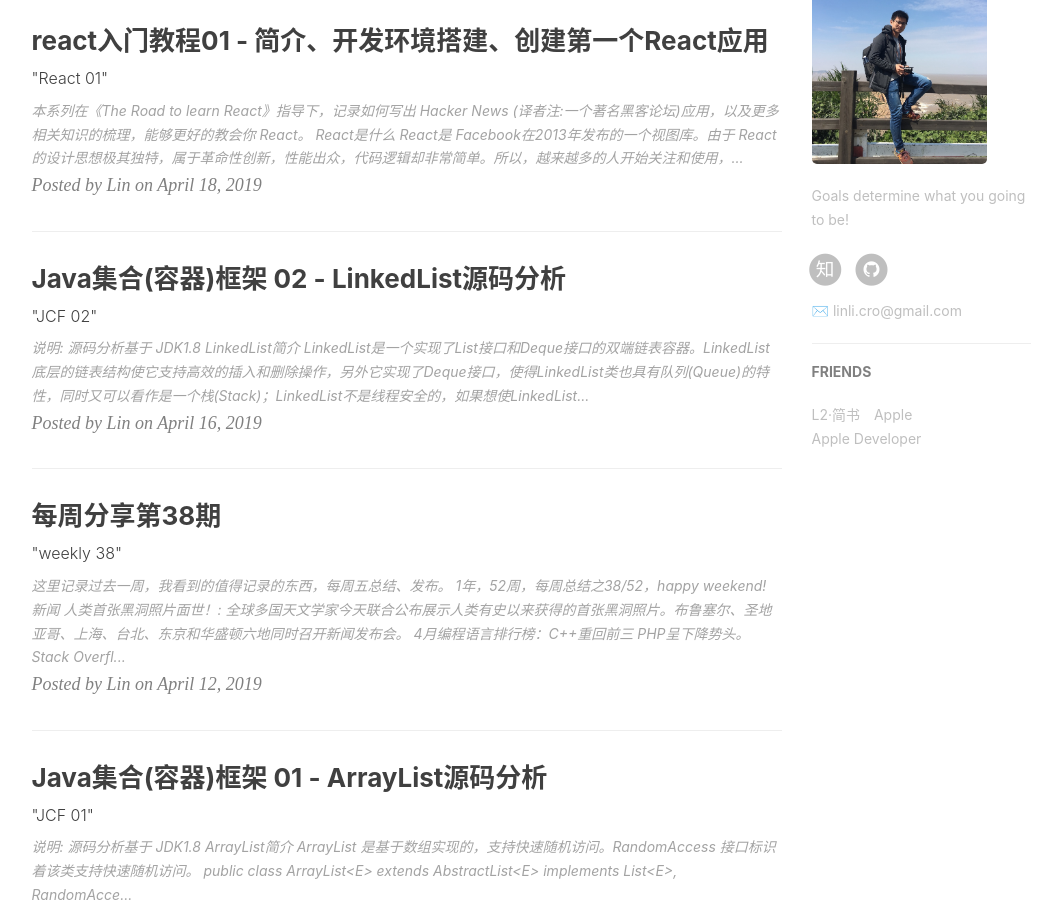
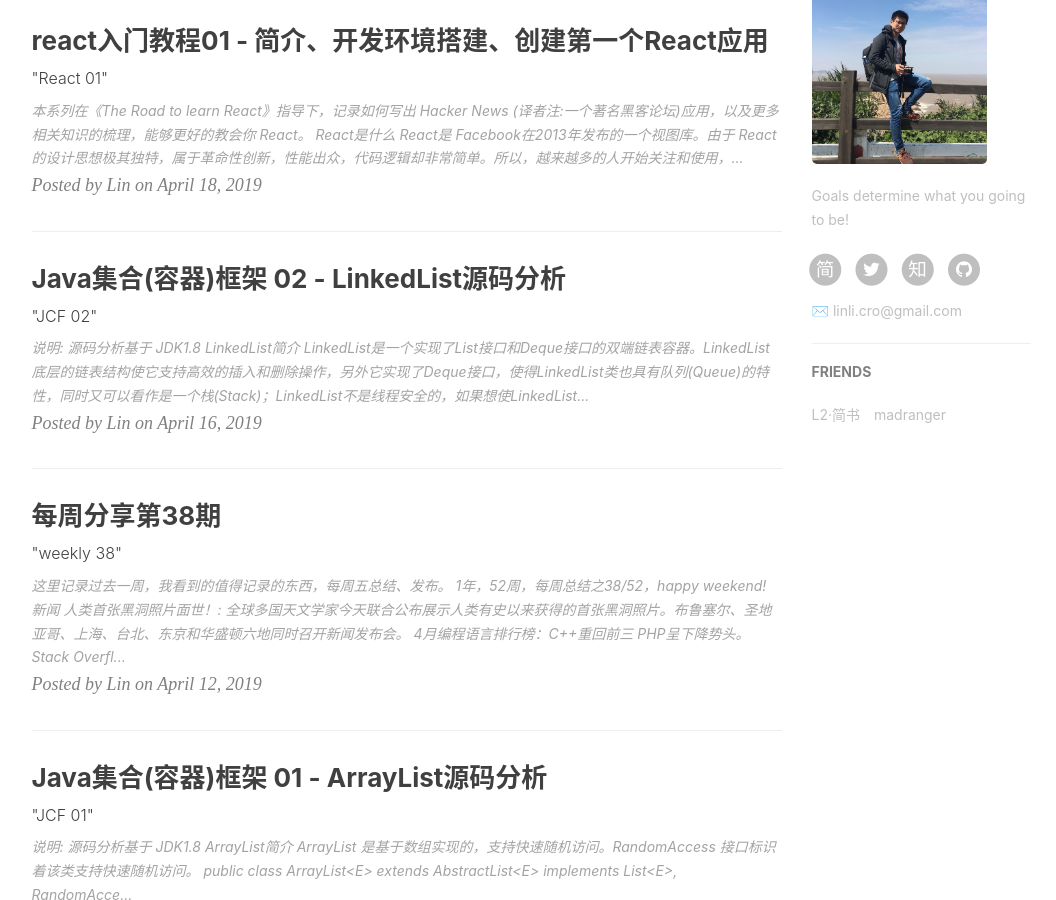
Before and after one commit to linlicro/linlicro.github.io, a Jekyll site: the page built from index.html, in a window 1280 px wide and 900 px high, scrolled down 705 px. Shown: the whole window, without its empty margins (136-1192 px from the left). Built offline with Jekyll 4.4.1, drawn with Linux system fonts in a browser that asks for light colours; nearby versions of some CDN libraries; the list of posts is cut into pages by our own code; comment, search, counter and statistics services are not loaded.

Commit message:
mod: about me

```diff
--- a/_config.yml
+++ b/_config.yml
@@ -22,8 +22,8 @@ RSS: false
 zhihu_username:     linicro
 github_username:    linlicro
 # facebook_username:  lilin
-# jianshu_username:   e71990ada2fd
-#twitter_username:   lilin
+jianshu_username:   14491db53a63
+twitter_username:   linlicro
 
 
 
@@ -103,10 +103,7 @@ friends: [
         title: "L2·简书",
         href: "https://www.jianshu.com/u/14491db53a63"
     },{
-        title: "Apple",
-        href: "https://apple.com"
-    },{
-        title: "Apple Developer",
-        href: "https://developer.apple.com/"
+        title: "madranger",
+        href: "http://madranger.com/"
     }
 ]
```
